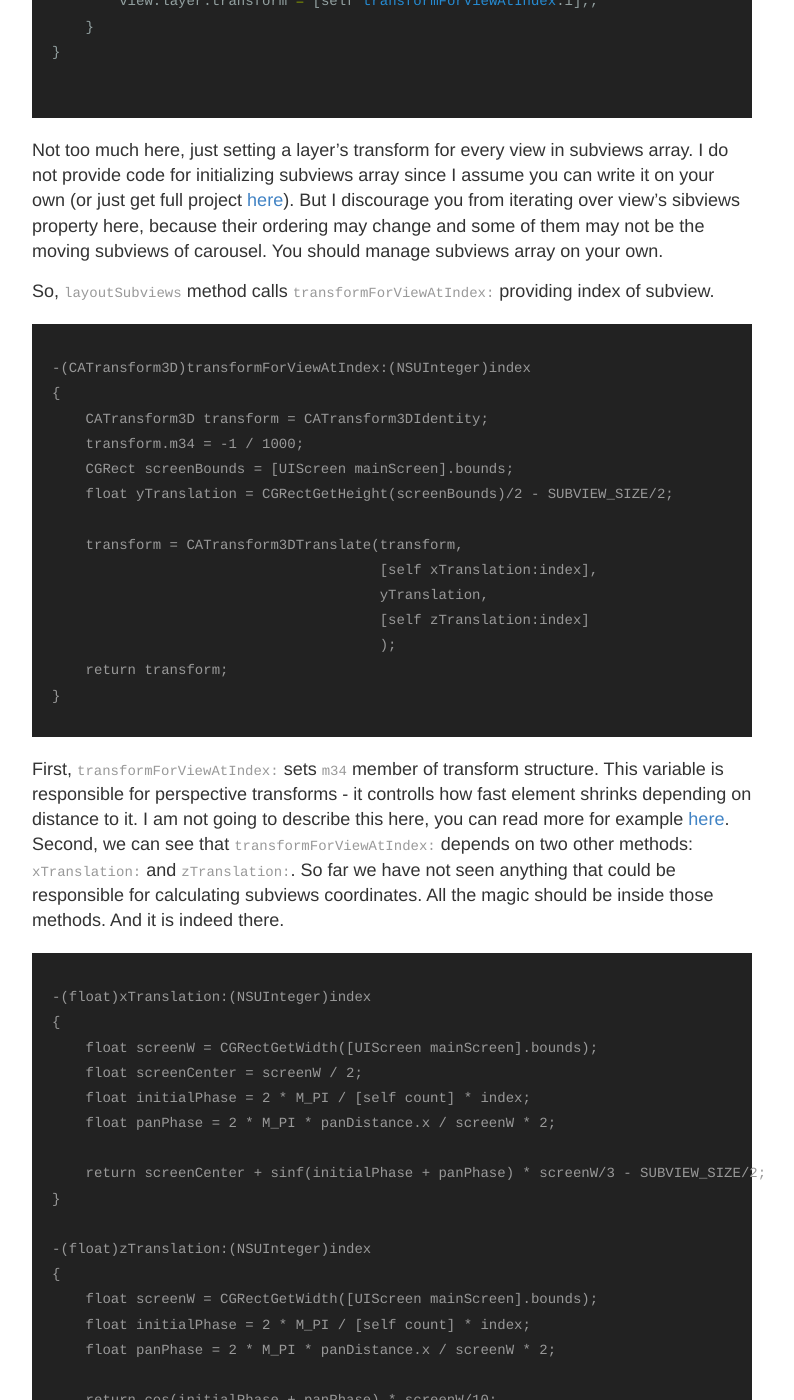
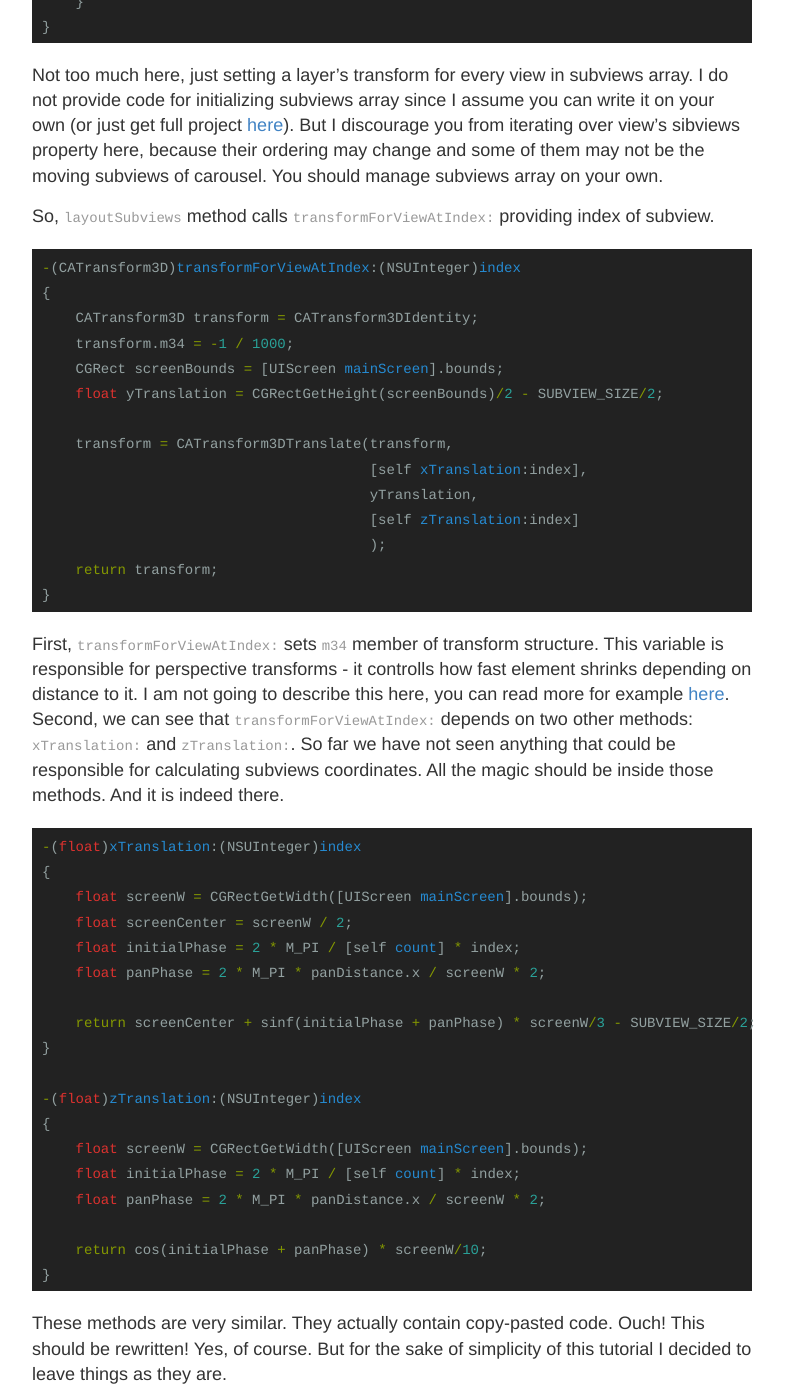
Before and after one commit to golopupinsky/golopupinsky.github.io, a Jekyll site: the page built from _posts/2014-11-2-Carousel.md, in a window 1280 px wide and 1400 px high, scrolled down 1412 px. Shown: the whole window, without its empty margins (248-1042 px from the left). Built offline with Jekyll 4.4.1, drawn with Linux system fonts in a browser that asks for light colours; some of the changed text lies outside the part shown.

Commit message:
fixed all code blocks in carousel post

````diff
--- a/_posts/2014-11-2-Carousel.md
+++ b/_posts/2014-11-2-Carousel.md
@@ -42,7 +42,7 @@
 
 This method will store current pan distance and also call ```layoutSubviews``` when needed. Let's look at ```layoutSubviews``` implementation.
 
-```objc
+{% highlight objc %}
 -(void)layoutSubviews
 {
     [super layoutSubviews];
@@ -51,13 +51,13 @@
         view.layer.transform = [self transformForViewAtIndex:i];;
     }
 }
+{% endhighlight %}
 
-```
 Not too much here, just setting a layer's transform for every view in subviews array. I do not provide code for initializing subviews array since I assume you can write it on your own (or just get full project [here](https://github.com/golopupinsky/Carousel)). But I discourage you from iterating over view's sibviews property here, because their ordering may change and some of them may not be the moving subviews of carousel. You should manage subviews array on your own.
 
 So, ```layoutSubviews``` method calls ```transformForViewAtIndex:``` providing index of subview.
 
-```
+{% highlight objc %}
 -(CATransform3D)transformForViewAtIndex:(NSUInteger)index
 {
     CATransform3D transform = CATransform3DIdentity;
@@ -72,13 +72,13 @@
                                        );
     return transform;
 }
-```
+{% endhighlight %}
 
 First, ```transformForViewAtIndex:``` sets ```m34``` member of transform structure. This variable is responsible for perspective transforms - it controlls how fast element shrinks depending on distance to it. I am not going to describe this here, you can read more for example [here](http://milen.me/writings/core-animation-3d-model/).
 Second, we can see that ```transformForViewAtIndex:``` depends on two other methods: ```xTranslation:``` and ```zTranslation:```. So far we have not seen anything that could be responsible for calculating subviews coordinates. All the magic should be inside those methods. And it is indeed there.
 
 
-```
+{% highlight objc %}
 -(float)xTranslation:(NSUInteger)index
 {
     float screenW = CGRectGetWidth([UIScreen mainScreen].bounds);
@@ -97,8 +97,7 @@
 
     return cos(initialPhase + panPhase) * screenW/10;
 }
-
-```
+{% endhighlight %}
 
 These methods are very similar. They actually contain copy-pasted code. Ouch! This should be rewritten! Yes, of course. But for the sake of simplicity of this tutorial I decided to leave things as they are.
 
@@ -129,7 +128,7 @@ And that's it. This is all the basics you need to implement your own carousel vi
 The last thing we haven't discussed is movement decceleration after gesture finishes. Again, for the sake of simplicity we'll use timer for that (though that's probably the worst possible solution).
 Add following code to the end of ```panned``` mathod.
 
-```
+{% highlight objc %}
     if(pan.state == UIGestureRecognizerStateEnded ||
     	pan.state == UIGestureRecognizerStateCancelled)
     {
@@ -144,7 +143,7 @@
         [[NSRunLoop mainRunLoop]addTimer:fadeTimer
         			forMode:NSRunLoopCommonModes];
     }
-```
+{% endhighlight %}
 
 Also, add ```[self stopFading]``` call to the beginning of ```if(pan.state == UIGestureRecognizerStateBegan)``` clause of ```panned``` mathod.
 
````
Also changed, not shown: other parts of _posts/2014-11-2-Carousel.md (+2 -2 lines).
